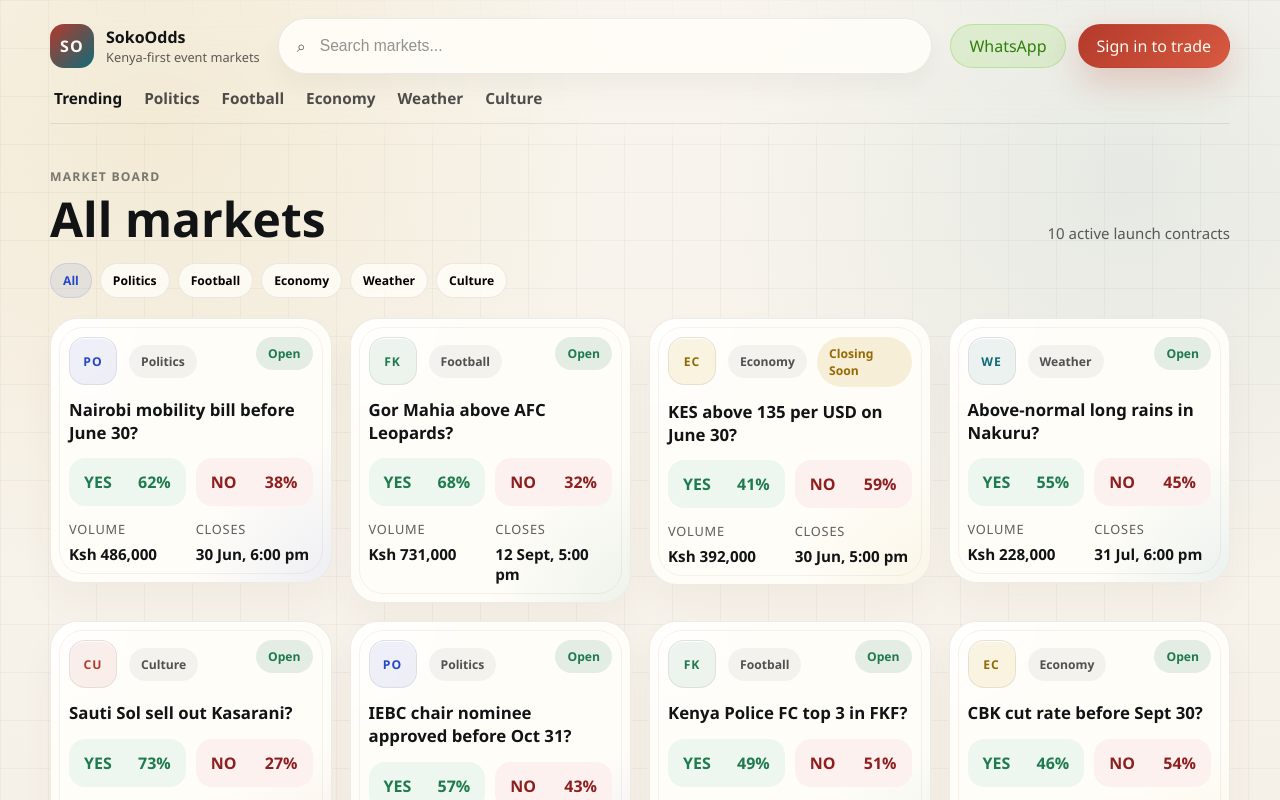
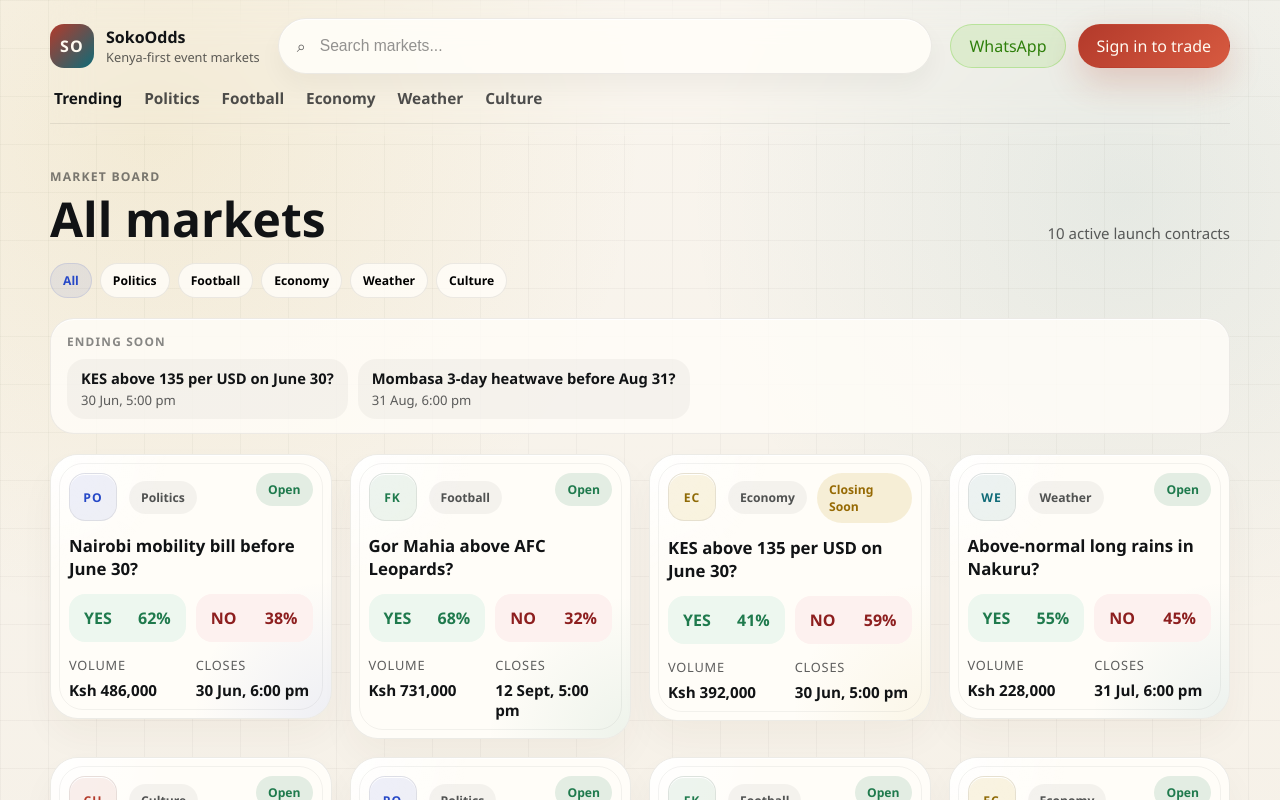
Before and after one commit to Finyasy/SokoOdds, a Next.js app in the folder apps/web/: page /markets in a window 1280 px wide. Shown: the top 800 px of the page. Built offline with nearby package versions, Linux system fonts and the light colour scheme; no server answers.

Commit message:
feat(web): add in-place market board filters

```diff
--- a/apps/web/app/globals.css
+++ b/apps/web/app/globals.css
@@ -456,6 +456,49 @@ button:disabled {
   gap: 20px;
 }
 
+.market-rail {
+  display: grid;
+  gap: 10px;
+  padding: 14px 16px;
+  border: 1px solid rgba(17, 19, 21, 0.07);
+  border-radius: 24px;
+  background: rgba(255, 253, 248, 0.82);
+  box-shadow: inset 0 1px 0 rgba(255, 255, 255, 0.92);
+}
+
+.market-rail__label {
+  color: rgba(17, 19, 21, 0.5);
+  font-size: 0.74rem;
+  font-weight: 800;
+  letter-spacing: 0.1em;
+  text-transform: uppercase;
+}
+
+.market-rail__items {
+  display: flex;
+  flex-wrap: wrap;
+  gap: 10px;
+}
+
+.market-rail__item {
+  display: grid;
+  gap: 3px;
+  min-width: 190px;
+  padding: 10px 14px;
+  border-radius: 18px;
+  background: rgba(17, 19, 21, 0.035);
+}
+
+.market-rail__item strong {
+  font-size: 0.92rem;
+  line-height: 1.3;
+}
+
+.market-rail__item span {
+  color: var(--muted);
+  font-size: 0.82rem;
+}
+
 .section-stack--compact {
   gap: 14px;
 }
@@ -1558,6 +1601,10 @@ button:disabled {
     gap: 10px;
   }
 
+  .market-rail__items {
+    display: grid;
+  }
+
   .hero-panel,
   .market-stage,
   .market-hero__content,
--- a/apps/web/app/markets/page.tsx
+++ b/apps/web/app/markets/page.tsx
@@ -1,10 +1,7 @@
-import Link from "next/link";
 import { SiteFooter } from "@/components/layout/site-footer";
 import { SiteHeader } from "@/components/layout/site-header";
-import { MarketCard } from "@/components/market/market-card";
+import { MarketBoard } from "@/components/market/market-board";
 import { getMarkets } from "@/lib/market-api";
-
-const filters = ["All", "Politics", "Football", "Economy", "Weather", "Culture"];
 
 export default async function MarketsPage() {
   const markets = await getMarkets();
@@ -13,40 +10,15 @@ export default async function MarketsPage() {
     <>
       <SiteHeader />
       <main className="site-shell page-stack">
-        <section className="section-stack landing-feed">
-          <div className="markets-feed__header">
-            <div>
-              <span className="section-kicker">Market board</span>
-              <h1>All markets</h1>
-            </div>
-            <span className="markets-feed__count">{markets.length} active launch contracts</span>
-          </div>
-
-          <div className="filter-row filter-row--dense" aria-label="Category filters">
-            {filters.map((filter, index) => (
-              <button
-                key={filter}
-                type="button"
-                className={`filter-chip${index === 0 ? " filter-chip--active" : ""}`}
-              >
-                {filter}
-              </button>
-            ))}
-          </div>
-
-          <div className="card-grid card-grid--glance card-grid--landing">
-            {markets.map((market) => (
-              <MarketCard key={market.slug} market={market} variant="glance" />
-            ))}
-          </div>
-
-          <div className="landing-feed__footer">
-            <span>Focused launch catalogue for politics, football, economy, weather, and culture.</span>
-            <Link href="/markets/nairobi-governor-bill-sign-before-june" className="ghost-button">
-              Open sample market
-            </Link>
-          </div>
-        </section>
+        <MarketBoard
+          title="All markets"
+          kicker="Market board"
+          countLabel={`${markets.length} active launch contracts`}
+          markets={markets}
+          footerText="Focused launch catalogue for politics, football, economy, weather, and culture."
+          footerHref="/markets/nairobi-governor-bill-sign-before-june"
+          footerLabel="Open sample market"
+        />
       </main>
       <SiteFooter />
     </>
--- /dev/null
+++ b/apps/web/components/market/market-board.tsx
@@ -0,0 +1,95 @@
+"use client";
+
+import Link from "next/link";
+import { useState } from "react";
+import type { Market, MarketCategory } from "@/lib/mock-data";
+import { formatClosingLabel } from "@/lib/mock-data";
+import { MarketCard } from "./market-card";
+
+type MarketBoardProps = {
+  title: string;
+  kicker: string;
+  countLabel: string;
+  markets: Market[];
+  footerText: string;
+  footerHref: string;
+  footerLabel: string;
+};
+
+const filters: Array<"All" | MarketCategory> = [
+  "All",
+  "Politics",
+  "Football",
+  "Economy",
+  "Weather",
+  "Culture"
+];
+
+export function MarketBoard({
+  title,
+  kicker,
+  countLabel,
+  markets,
+  footerText,
+  footerHref,
+  footerLabel
+}: MarketBoardProps) {
+  const [activeFilter, setActiveFilter] = useState<"All" | MarketCategory>("All");
+
+  const filteredMarkets =
+    activeFilter === "All" ? markets : markets.filter((market) => market.category === activeFilter);
+  const urgentMarkets = filteredMarkets.filter((market) => market.status === "Closing Soon").slice(0, 3);
+
+  return (
+    <section className="section-stack landing-feed">
+      <div className="markets-feed__header">
+        <div>
+          <span className="section-kicker">{kicker}</span>
+          <h1>{title}</h1>
+        </div>
+        <span className="markets-feed__count">{countLabel}</span>
+      </div>
+
+      <div className="filter-row filter-row--dense" aria-label="Category filters">
+        {filters.map((filter) => (
+          <button
+            key={filter}
+            type="button"
+            className={`filter-chip${activeFilter === filter ? " filter-chip--active" : ""}`}
+            aria-pressed={activeFilter === filter}
+            onClick={() => setActiveFilter(filter)}
+          >
+            {filter}
+          </button>
+        ))}
+      </div>
+
+      {urgentMarkets.length ? (
+        <div className="market-rail" aria-label="Ending soon markets">
+          <span className="market-rail__label">Ending soon</span>
+          <div className="market-rail__items">
+            {urgentMarkets.map((market) => (
+              <Link key={market.slug} href={`/markets/${market.slug}`} className="market-rail__item">
+                <strong>{market.shortLabel}</strong>
+                <span>{formatClosingLabel(market.closesAt)}</span>
+              </Link>
+            ))}
+          </div>
+        </div>
+      ) : null}
+
+      <div className="card-grid card-grid--glance card-grid--landing" data-testid="market-board-grid">
+        {filteredMarkets.map((market) => (
+          <MarketCard key={market.slug} market={market} variant="glance" />
+        ))}
+      </div>
+
+      <div className="landing-feed__footer">
+        <span>{footerText}</span>
+        <Link href={footerHref} className="ghost-button">
+          {footerLabel}
+        </Link>
+      </div>
+    </section>
+  );
+}
```
Also changed, not shown: apps/web/app/page.tsx (+10 -38 lines), 3 other files (tests, documents, lock files or other folders).
